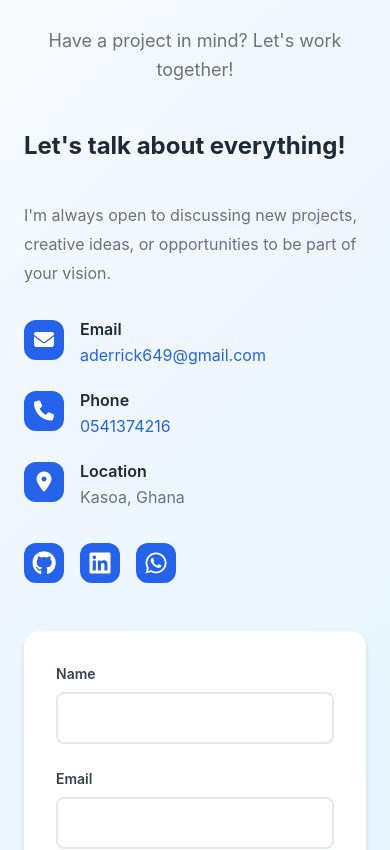
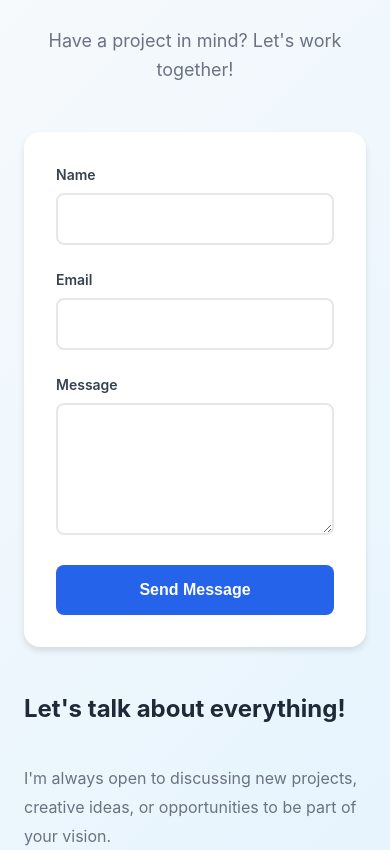
Before and after one commit to showmandem/portfolio, a React (Vite) app: page / in a window 390 px wide. Shown: the part 5840-6690 px from the top of the page. Built offline with nearby package versions, Linux system fonts and the light colour scheme.

Commit message:
worked on mobile styling

```diff
--- a/src/components/Contact.css
+++ b/src/components/Contact.css
@@ -199,6 +199,10 @@
     grid-template-columns: 1fr;
     gap: 3rem;
   }
+    .social-links {
+    justify-content: center;
+    flex-wrap: wrap;
+    gap: 1rem;}
 
   .contact-info-title {
     font-size: 1.5rem;
@@ -207,7 +211,17 @@
   .contact-form {
     padding: 2rem;
   }
+
+  .contact-info {
+    order: 2;
+  }
+
+  .contact-form {
+    order: 1;
+  }
 }
+
+
 
 @media (max-width: 640px) {
   .contact-info-text {
@@ -223,6 +237,11 @@
   .social-links {
     flex-wrap: wrap;
   }
+    .social-links {
+    justify-content: center; /* centers horizontally */
+    flex-wrap: wrap;         /* allows items to wrap if needed */
+    gap: 1rem;
+    }
 }
 
 @media (prefers-color-scheme: dark) {
```
